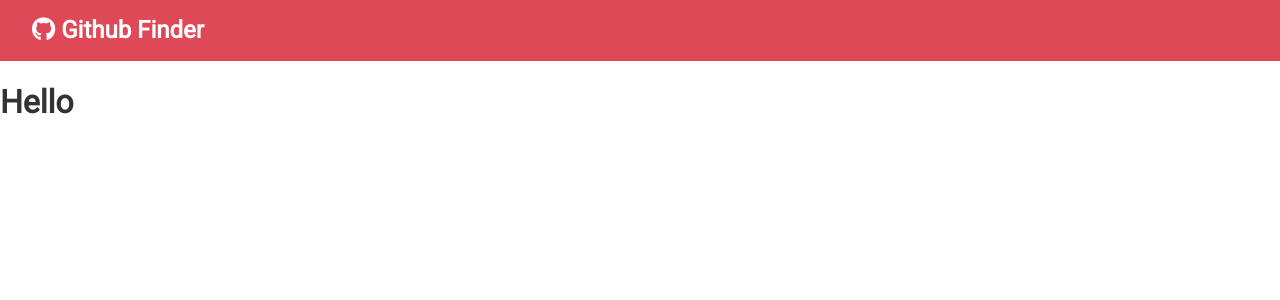
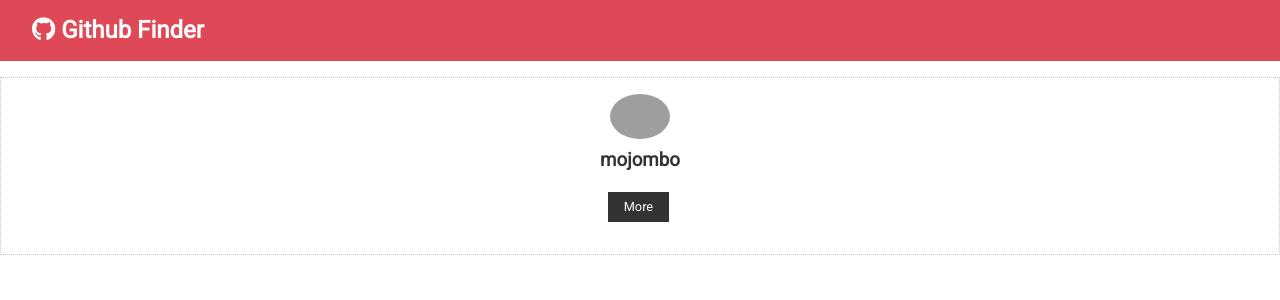
Before and after one commit to Birdperson9/github-finder, a React (Create React App) app: page / in a window 1280 px wide. Shown: the top 300 px of the page. Built offline with nearby package versions, Linux system fonts and the light colour scheme; grey boxes are pictures that could not be loaded.

Commit message:
add UserItem component

```diff
--- a/src/App.js
+++ b/src/App.js
@@ -1,5 +1,6 @@
 import React, { Component } from 'react'
 import Navbar from './components/layout/Navbar'
+import UserItem from './components/users/UserItem'
 import './App.css'
 
 class App extends Component {
@@ -7,7 +8,7 @@
     return (
       <div className='App'>
         <Navbar />
-        <h1>Hello</h1>
+        <UserItem />
       </div>
     )
   }
--- /dev/null
+++ b/src/components/users/UserItem.js
@@ -0,0 +1,34 @@
+import React, { Component } from 'react'
+
+class UserItem extends Component {
+  state = {
+    id: 'id',
+    login: 'mojombo',
+    avatar_url: 'https://avatars0.githubusercontent.com/u/1?v=4',
+    html_url: 'https://github.com/mojombo',
+  }
+
+  render() {
+    const { login, avatar_url, html_url } = this.state
+
+    return (
+      <div className='card text-center'>
+        <img
+          src={avatar_url}
+          alt=''
+          className='round-img'
+          style={{ width: '60px' }}
+        />
+        <h3>{login}</h3>
+
+        <div>
+          <a href={html_url} className='btn btn-dark btn-sm my-1'>
+            More
+          </a>
+        </div>
+      </div>
+    )
+  }
+}
+
+export default UserItem
```
